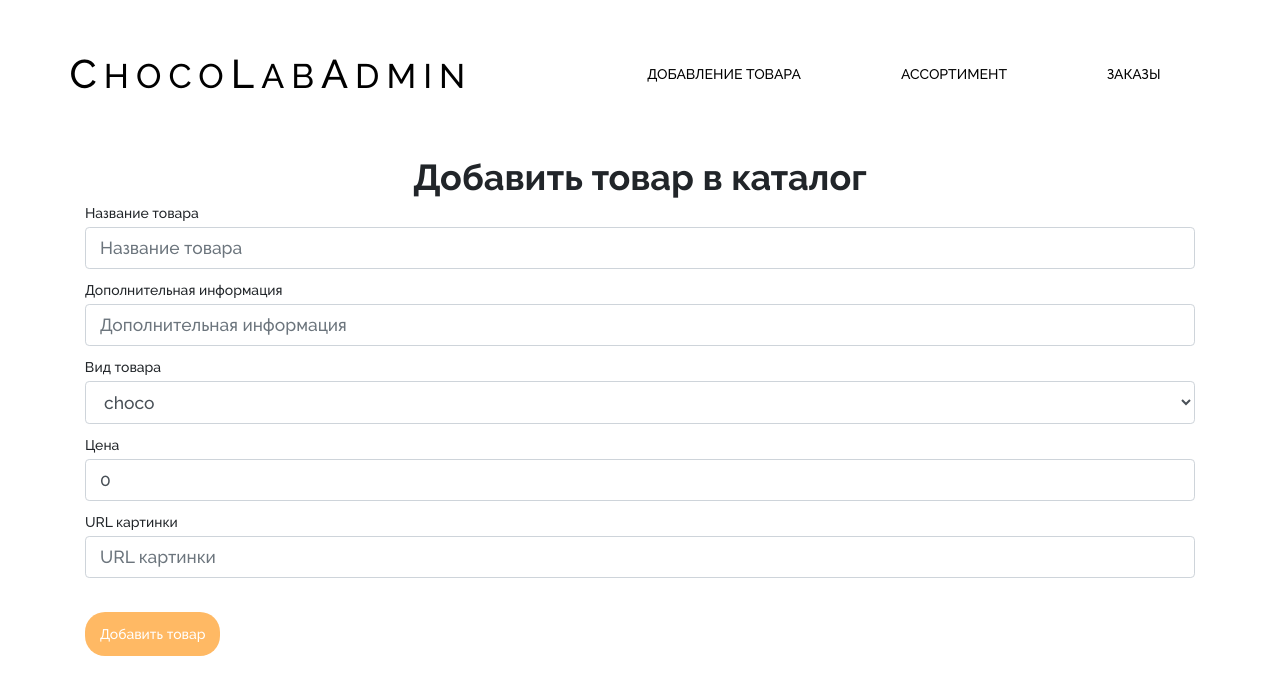
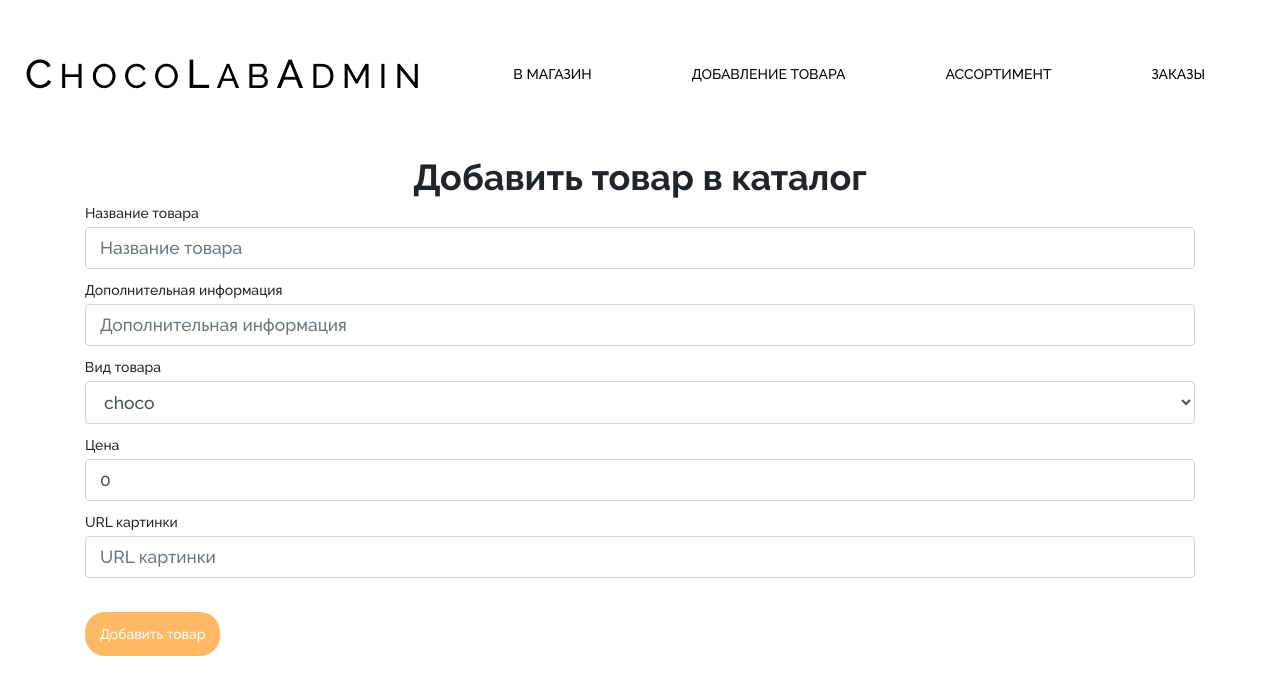
Before and after one commit to bombila78/Chocolab-Shop.-Fullstack, a React app in the folder client/: page /admin in a window 1280 px wide. Built offline with nearby package versions, Linux system fonts and the light colour scheme; what react-on-visible would draw is missing.

Commit message:
hz commit

```diff
--- a/client/src/components/admin-header/header.js
+++ b/client/src/components/admin-header/header.js
@@ -8,6 +8,9 @@ const Header = () => {
             <nav className="navbar">
                 <Link className="navbar-brand" to="/admin"><span>C</span>hoco<span>L</span>ab<span>A</span>dmin</Link>
                 <ul className="navbar-nav">
+                    <li className="navbar-item">
+                        <Link className="nav-link" to="/">В магазин</Link>
+                    </li>
                     <li className="navbar-item">
                         <Link className="nav-link" to="/admin">Добавление товара</Link>
                     </li>
--- a/index.js
+++ b/index.js
@@ -2,12 +2,14 @@ const express = require('express');
 const path = require('path');
 const sequelize = require('./utils/database');
 const Routes = require('./routes/routes');
+
 
 const app = express();
 const PORT = process.env.PORT || 3000;
 
 app.use(express.static(path.join(__dirname, 'client/build')));
 app.use(express.json());
+
 app.use('/api/chocolab', Routes)
 
 app.get('*', (req, res, next) => {
```
Also changed, not shown: client/build/asset-manifest.json, client/build/index.html, client/build/service-worker.js, client/build/static/js/2.5a0ffcfd.chunk.js.LICENSE.txt (renamed from client/build/static/js/2.87621dfe.chunk.js.LICENSE.txt), 11 other files.
